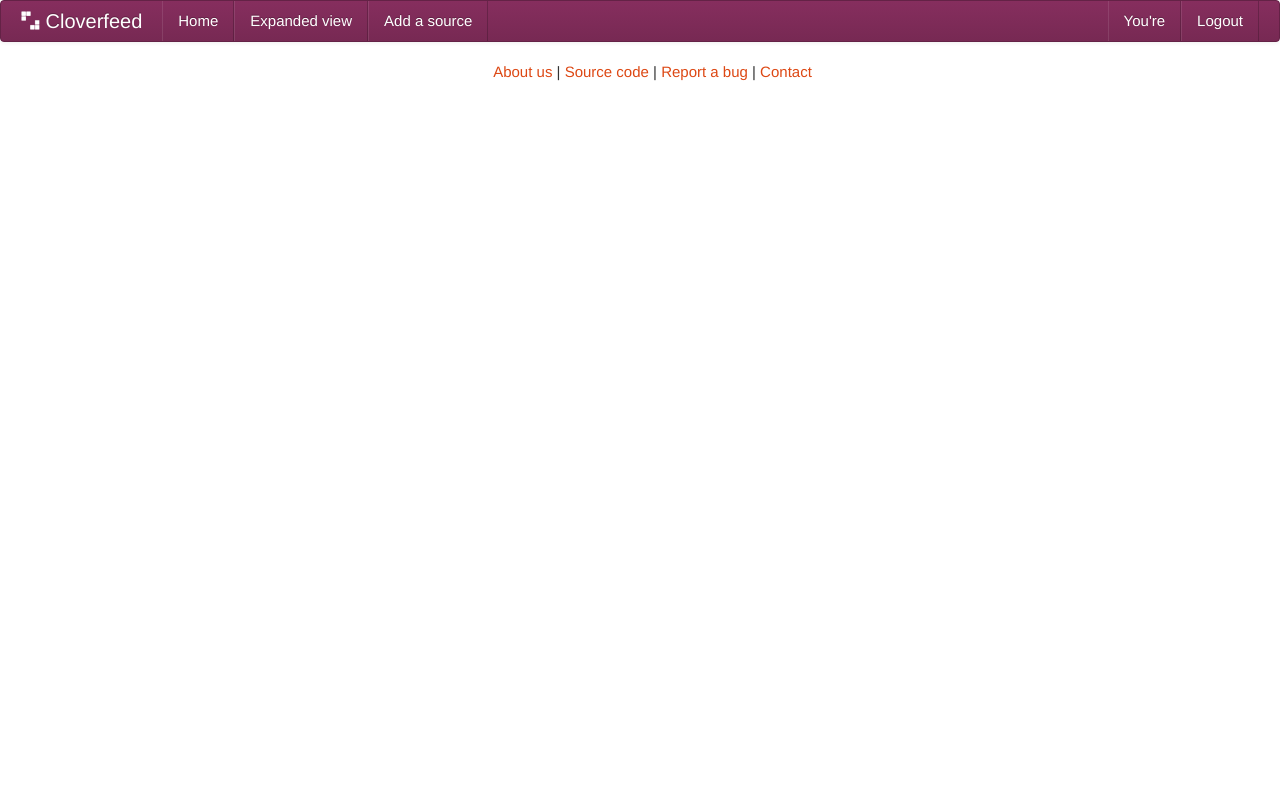
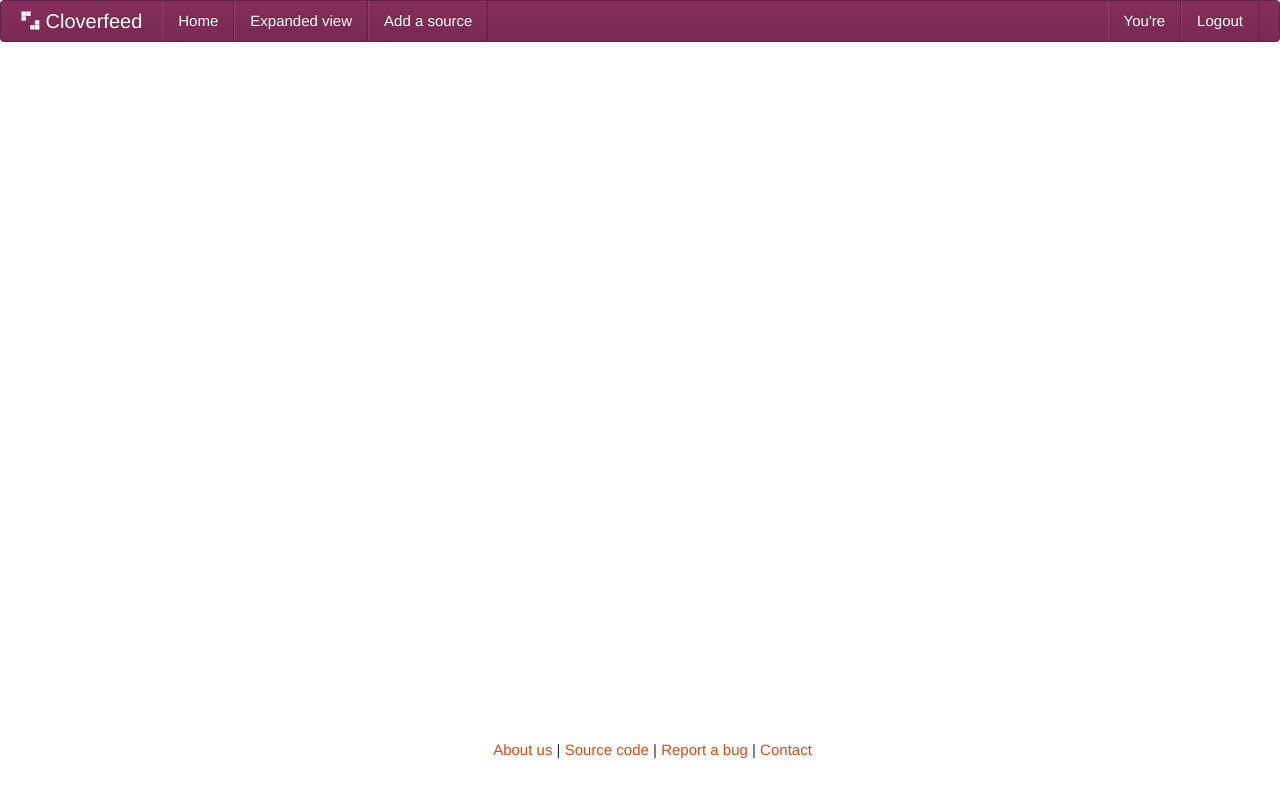
Before and after one commit to emillon/mosileno-web, a Python web app: template mosileno/templates/page.mako in a window 1280 px wide. Run offline with Mako, Linux system fonts and the light colour scheme; the template is opened without the code that fills it, so the values that code supplies are empty; some web fonts are replaced.

Commit message:
Sticky footer
Courtesy of http://www.martinbean.co.uk/bootstrap/sticky-footer/

```diff
--- a/mosileno/static/css/mosileno.css
+++ b/mosileno/static/css/mosileno.css
@@ -52,10 +52,24 @@
     margin-left: 90px;
 }
 
+html,
+body {
+    height: 100%;
+}
+
+#wrap {
+  min-height: 100%;
+  height: auto !important;
+  height: 100%;
+  margin: 0 auto -60px;
+}
+
+#push,
 #footer {
-  bottom: 0;
-  width: 60%;
-  margin: 0 auto;
+    height: 60px;
+}
+
+#footer {
   text-align: center;
 }
 
--- a/mosileno/templates/base.mako
+++ b/mosileno/templates/base.mako
@@ -33,6 +33,7 @@
     </head>
     <body>
 
+      <div id="wrap">
         <div class="navbar navbar-inverse">
           <div class="navbar-inner">
             <div class="container" style="width: auto;">
@@ -83,6 +84,8 @@
           % endif
           ${self.body()}
         </div>
+        <div id="push"></div>
+      </div>
 
       <div id='footer'>
         <ul>
```
Lines whose indentation alone changed are shown as unchanged.
